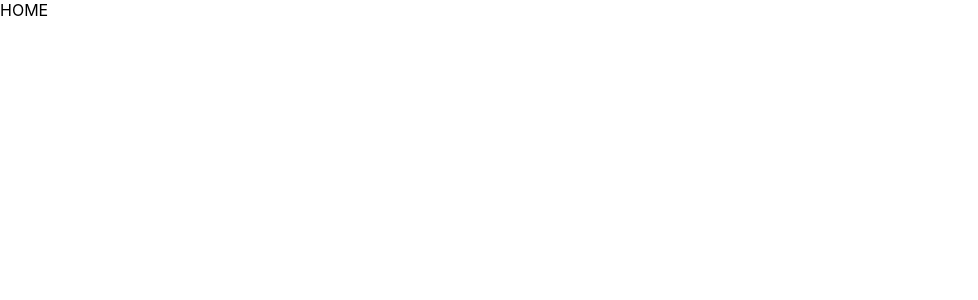
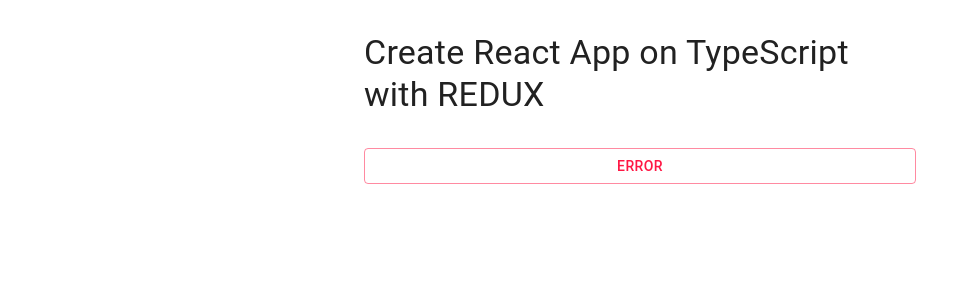
Before and after one commit to mukhammads-dev/burak-react, a React (Create React App) app: page / in a window 1280 px wide. Shown: the top 300 px of the page, without its empty margins (0-978 px from the left). Built offline with nearby package versions, Linux system fonts and the light colour scheme.

Commit message:
feat: MUI standart integration

```diff
--- a/package.json
+++ b/package.json
@@ -3,6 +3,9 @@
   "version": "0.1.0",
   "private": true,
   "dependencies": {
+    "@emotion/react": "^11.14.0",
+    "@emotion/styled": "^11.14.1",
+    "@mui/material": "^9.1.2",
     "@reduxjs/toolkit": "^1.8.1",
     "@testing-library/jest-dom": "^4.2.4",
     "@testing-library/react": "^9.5.0",
--- a/src/app/App.tsx
+++ b/src/app/App.tsx
@@ -1,8 +1,22 @@
+import { Box, Button, Pagination, Stack, Typography } from "@mui/material";
+import Container from "@mui/material/Container";
 import React from "react";
 import "../css/app.css";
 
 function App() {
-  return <div>HOME</div>;
+  return <Container maxWidth='sm'>
+    <Stack flex-direction={'column'}>
+      <Box sx={{ my: 4 }}>
+        <Typography variant='h4' component={'h4'}>
+          Create React App on TypeScript with REDUX
+        </Typography>
+      </Box>
+      <Button variant="outlined" color="error">
+        Error
+</Button>
+
+    </Stack>
+  </Container>;
 }
 
 export default App;
--- a/src/index.tsx
+++ b/src/index.tsx
@@ -4,12 +4,18 @@ import { Provider } from "react-redux";
 import { store } from "./app/store";
 import App from "./app/App";
 import reportWebVitals from "./reportWebVitals";
+import CssBaseline from '@mui/material/CssBaseline';
+import { ThemeProvider } from '@mui/material/styles';
+import theme from './theme';
 import "./css/index.css";
 
 ReactDOM.render(
   <React.StrictMode>
     <Provider store={store}>
-      <App />
+      <ThemeProvider theme={theme}>
+        <CssBaseline />
+        <App />
+      </ThemeProvider>
     </Provider>
   </React.StrictMode>,
   document.getElementById("root")
--- /dev/null
+++ b/src/theme.ts
@@ -0,0 +1,19 @@
+import { createTheme } from "@mui/material/styles";
+import { red } from "@mui/material/colors";
+
+// A custom theme for this app
+const theme = createTheme({
+    palette: {
+        primary: {
+            main: "#556cd6",
+        },
+        secondary: {
+            main: "#19857b",
+        },
+        error: {
+            main: red.A400,
+        },
+    },
+});
+
+export default theme;
```
Also changed, not shown: 1 other file (tests, documents, lock files or other folders).
